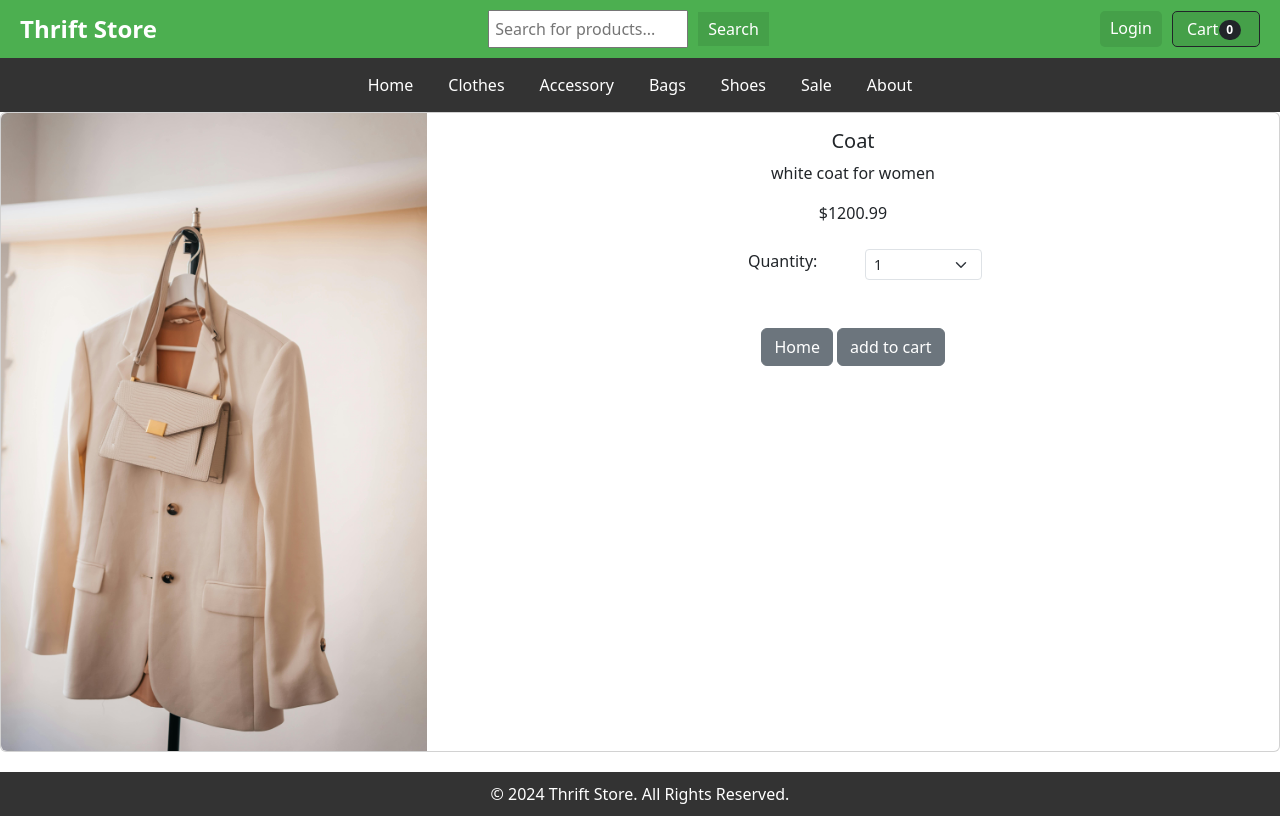
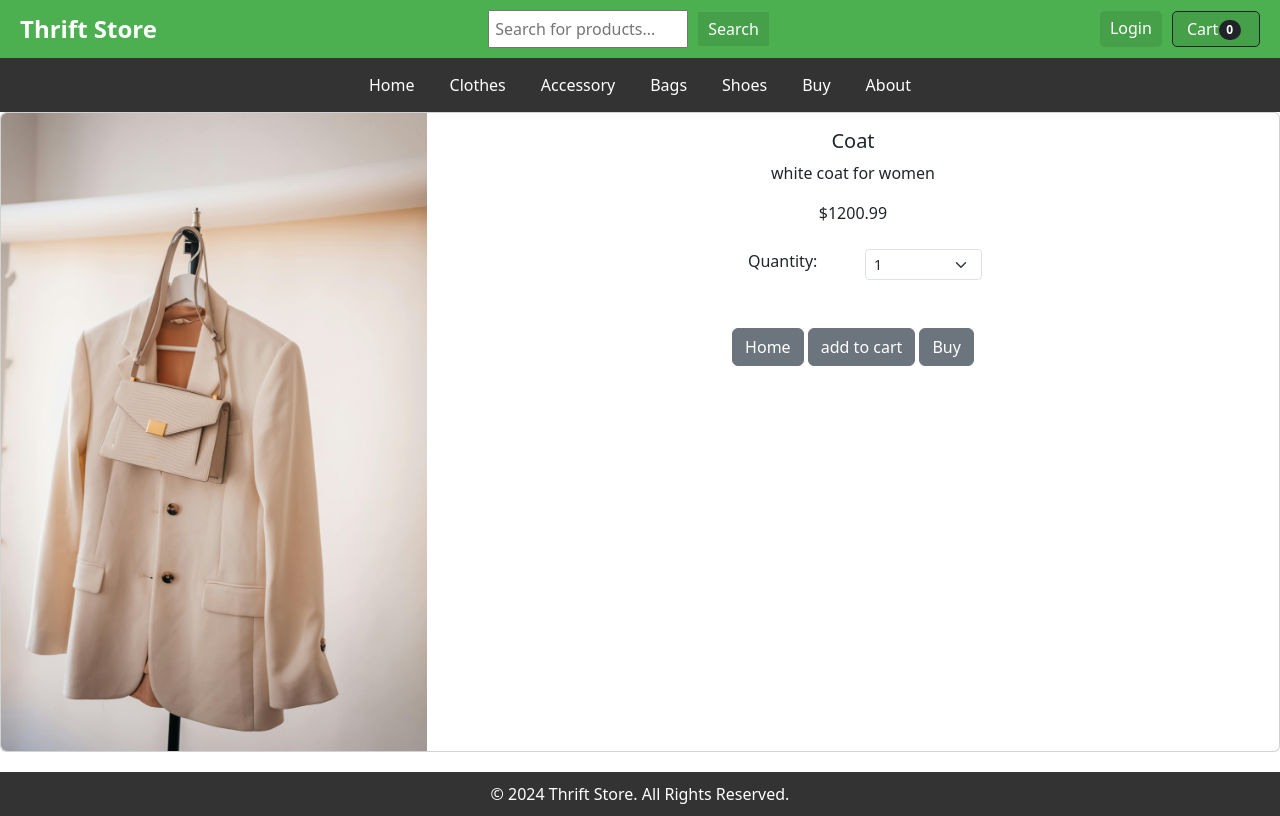
Before and after one commit to Shreya-724/Ecommerce, a Django app: page /product/1 in a window 1280 px wide. Run offline with Django 5.2, Linux system fonts and the light colour scheme; data comes from the database, SQL or seed files in the repository; both versions use the stored data as it was after the commit.

Commit message:
made some changes

```diff
--- a/project/app1/templates/navbar.html
+++ b/project/app1/templates/navbar.html
@@ -4,6 +4,6 @@
     <a href="{% url 'category' 'Accessory' %}">Accessory</a>
     <a href="{% url 'category' 'Bags' %}">Bags</a>
     <a href="{% url 'category' 'Shoes' %}">Shoes</a>
-    <a href="#">Sale</a>
+    <a href="{% url 'buy' %}">Buy</a>
     <a href="{% url 'about' %}">About</a>
 </nav>
--- a/project/app1/templates/product.html
+++ b/project/app1/templates/product.html
@@ -60,6 +60,7 @@
               <a href="{% url 'home'%}" class="btn btn-secondary">Home</a>
               <button type="button" value="{{ product.id }}"
               class ="btn btn-secondary" id= "add-cart">add to cart</button>
+              <a href="{% url 'buy'%}" class="btn btn-secondary">Buy</a>
                 </center>
             </div>
           </div>
--- a/project/app1/urls.py
+++ b/project/app1/urls.py
@@ -13,5 +13,6 @@ urlpatterns = [
     path('about/', views.about, name='about'),
     path('product/<int:pk>', views.product, name='product'),
     path('category/<str:foo>', views.category, name='category'),
+    path('buy/', views.buy, name='buy'),
 
 ]
--- a/project/app1/views.py
+++ b/project/app1/views.py
@@ -72,3 +72,6 @@ def home(request):
 
 def about(request):
     return render(request, 'about.html',{})
+
+def buy(request):
+    return render(request, 'buy.html',{})
```
Also changed, not shown: project/app1/templates/buy.html (added, +11 -0 lines), project/db.sqlite3.
